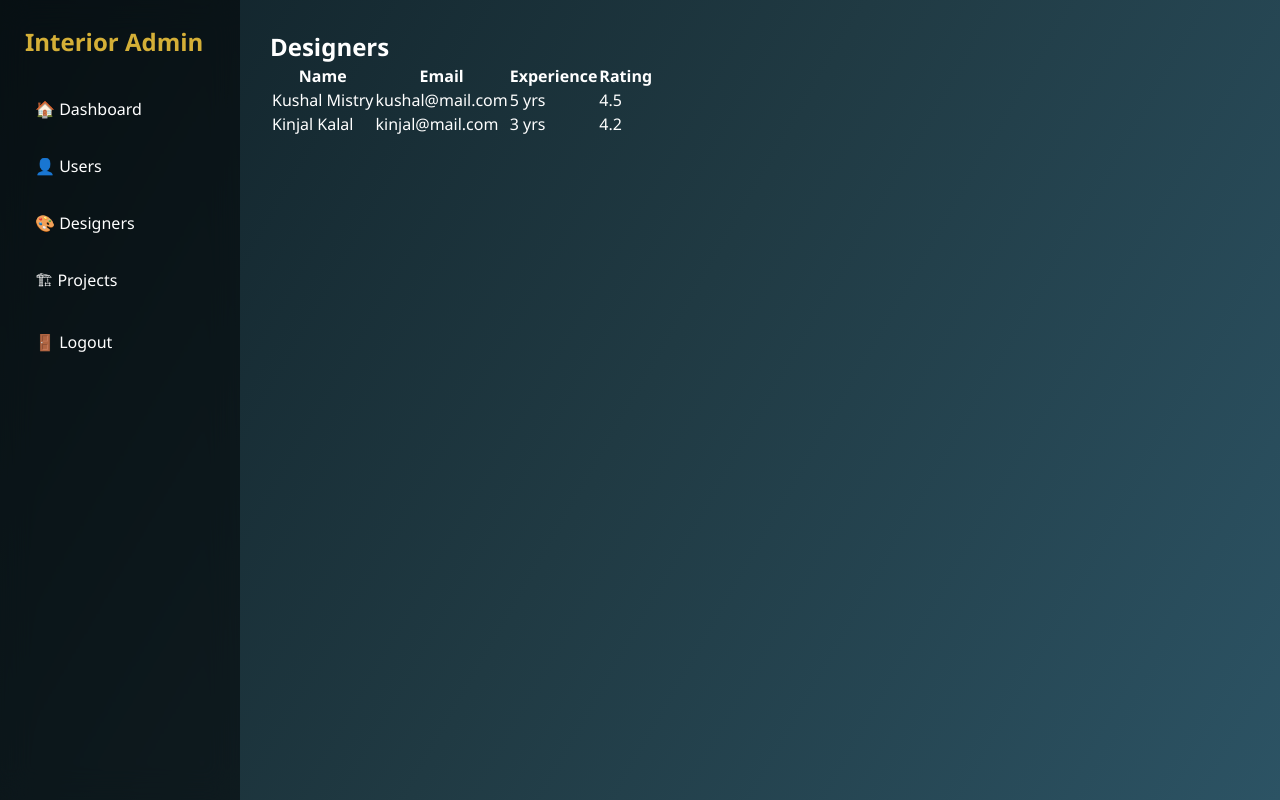
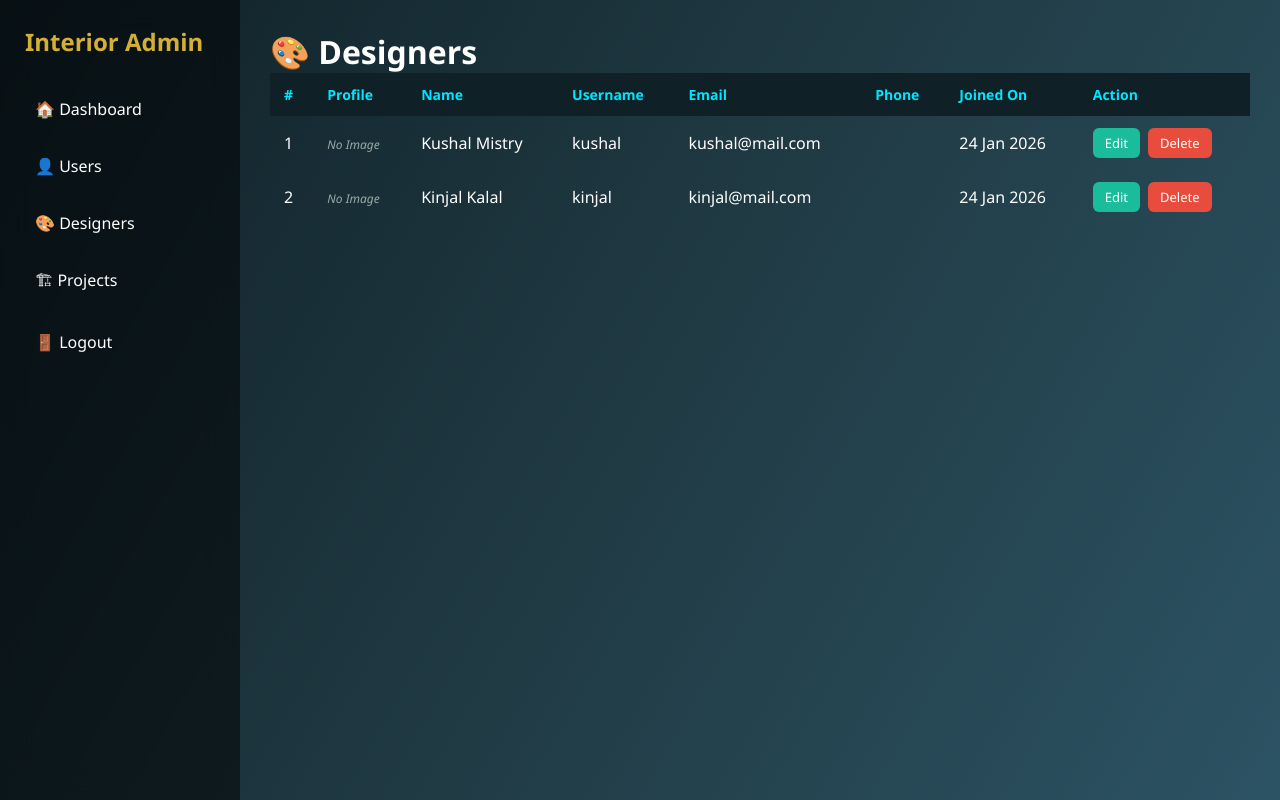
Before and after one commit to jinal14/Admin-panel, a PHP site: page /admin/designers.php in a window 1280 px wide. Run offline with PHP 8.4, Linux system fonts and the light colour scheme; a user stored in the database is signed in; data comes from the database, SQL or seed files in the repository.

Commit message:
table data or the designer

```diff
--- a/admin-panel/admin/dashboard.php
+++ b/admin-panel/admin/dashboard.php
@@ -106,8 +106,8 @@ $projectCount = mysqli_fetch_assoc(mysqli_query($conn,
     </div>
 
     <div class="intro">
-        ✨ Interior Design Control Center
-        <br>Manage designers, projects & users from one place.
+        Interior Design Control Center
+        <br>Manage designers, projects & users from one placeeee.
     </div>
 </div>
 
--- a/admin-panel/admin/designers.php
+++ b/admin-panel/admin/designers.php
@@ -3,43 +3,82 @@ session_start();
 include '../config.php';
 include 'admin_only.php';
 
-$result = mysqli_query($conn,
-    "SELECT u.name, u.email, d.experience_years, d.rating
-     FROM Designer d
-     JOIN User u ON d.id = u.id");
+/* Fetch designers */
+$result = mysqli_query($conn, "SELECT id, name, email, username, phone, profile_pic_url, created_at
+                               FROM User
+                               WHERE role = 'designer'");
 ?>
 
 <!DOCTYPE html>
 <html>
+
 <head>
     <title>Designers</title>
     <link rel="stylesheet" href="../assets/css/dashboard.css">
 </head>
+
 <body>
 
     <?php include __DIR__ . '/layout/sidebar.php'; ?>
 
     <div class="main">
-    <h2>Designers</h2>
+        <h1>🎨 Designers</h1>
 
-    <table>
+        <table class="data-table">
+            <thead>
                 <tr>
+                    <th>#</th>
+                    <th>Profile</th>
                     <th>Name</th>
+                    <th>Username</th>
                     <th>Email</th>
-            <th>Experience</th>
-            <th>Rating</th>
+                    <th>Phone</th>
+                    <th>Joined On</th>
+                    <th>Action</th>
                 </tr>
+            </thead>
 
-        <?php while ($row = mysqli_fetch_assoc($result)) { ?>
+            <tbody>
+                <?php
+                $i = 1;
+                while ($row = mysqli_fetch_assoc($result)) {
+                ?>
                     <tr>
-            <td><?= $row['name'] ?></td>
-            <td><?= $row['email'] ?></td>
-            <td><?= $row['experience_years'] ?> yrs</td>
-            <td><?= $row['rating'] ?></td>
+                        <td><?= $i++ ?></td>
+                        <td class="profile-col">
+
+                            <?php if (!empty($row['profile_pic_url'])): ?>
+                                <img
+                                    src="../<?php echo $row['profile_pic_url']; ?>"
+                                    class="profile-avatar"
+                                    alt="Profile">
+                            <?php else: ?>
+                                <span class="no-img">No Image</span>
+                            <?php endif; ?>
+                        </td>
+
+
+                        <td><?= htmlspecialchars($row['name']) ?></td>
+                        <td><?= htmlspecialchars($row['username']) ?></td>
+                        <td><?= htmlspecialchars($row['email']) ?></td>
+                        <td><?= htmlspecialchars($row['phone']) ?></td>
+                        <td><?= date('d M Y', strtotime($row['created_at'])) ?></td>
+                        <td class="actions">
+                            <a href="edit_designer.php?id=<?= $row['id'] ?>" class="btn btn-edit">Edit</a>
+
+                            <a href="delete_designer.php?id=<?= $row['id'] ?>"
+                                class="btn btn-delete"
+                                onclick="return confirm('Are you sure you want to delete this designer?');">
+                                Delete
+                            </a>
+                        </td>
+
                     </tr>
                 <?php } ?>
+            </tbody>
         </table>
     </div>
 
 </body>
+
 </html>
--- a/admin-panel/assets/css/dashboard.css
+++ b/admin-panel/assets/css/dashboard.css
@@ -85,24 +85,92 @@ body {
 }
 
 
-
-.data-table {
+/* =========================
+   TABLE BASE
+========================= */
+table {
     width: 100%;
     border-collapse: collapse;
-    margin-top: 20px;
 }
 
-.data-table th, .data-table td {
-    padding: 12px;
-    border-bottom: 1px solid #1e293b;
+th, td {
+    padding: 12px 14px;
     text-align: left;
+    vertical-align: middle; /* FIX vertical alignment */
 }
 
-.data-table th {
-    background: #020617;
-    color: #38bdf8;
+/* Header */
+th {
+    background: linear-gradient(90deg, #0f2027, #0f2027, #0f2027);
+    color: #00e6ff;
+    font-weight: 600;
+    font-size: 14px;
 }
 
-.data-table tr:hover {
-    background: rgba(56, 189, 248, 0.08);
+/* Row hover */
+tr:hover {
+    background: rgba(255, 255, 255, 0.03);
 }
+
+/* =========================
+   PROFILE IMAGE COLUMN
+========================= */
+.profile-cell {
+    width: 70px;            /* FIX column width */
+    text-align: center;
+}
+
+/* Profile image */
+.profile-avatar {
+    width: 40px;
+    height: 40px;
+    object-fit: cover;
+    border-radius: 50%;
+    border: 2px solid #1cc7d0;
+    box-shadow: 0 0 6px rgba(28, 199, 208, 0.6);
+}
+
+/* No image text */
+.no-img {
+    font-size: 12px;
+    color: #9aa;
+    font-style: italic;
+}
+
+/* =========================
+   ACTION BUTTONS
+========================= */
+.actions {
+    display: flex;
+    gap: 8px;
+}
+
+/* Buttons base */
+.btn {
+    padding: 6px 12px;
+    border-radius: 6px;
+    font-size: 13px;
+    text-decoration: none;
+    color: white;
+    border: none;
+    cursor: pointer;
+    transition: all 0.2s ease;
+}
+
+/* Edit button */
+.btn-edit {
+    background: #1abc9c;
+}
+
+.btn-edit:hover {
+    background: #16a085;
+}
+
+/* Delete button */
+.btn-delete {
+    background: #e74c3c;
+}
+
+.btn-delete:hover {
+    background: #c0392b;
+}
--- a/admin-panel/signup.php
+++ b/admin-panel/signup.php
@@ -18,7 +18,7 @@
         <input type="date" name="dob" required>
 
         <!-- ✅ Profile Picture Upload -->
-        <input type="file" name="profile_pic" accept="image/*">
+       <input type="file" name="profile_pic" accept="image/*" required>
 
         <button type="submit">Sign Up</button>
     </form>
```
Also changed, not shown: admin-panel/admin/delete_designer.php (added, +20 -0 lines), admin-panel/admin/edit_designer.php (added, +52 -0 lines), admin-panel/admin/update_designer.php (added, +23 -0 lines), admin-panel/signup_process.php (+23 -14 lines), admin-panel/uploads/profiles/jinal_6977013266f9f.png (added), admin-panel/uploads/profiles/jinal_69770148aecc3.png (added), admin-panel/uploads/profiles/jinalll_6977015179057.png (added), admin-panel/uploads/profiles/pic1.png (added). Lines whose indentation alone changed are shown as unchanged.
